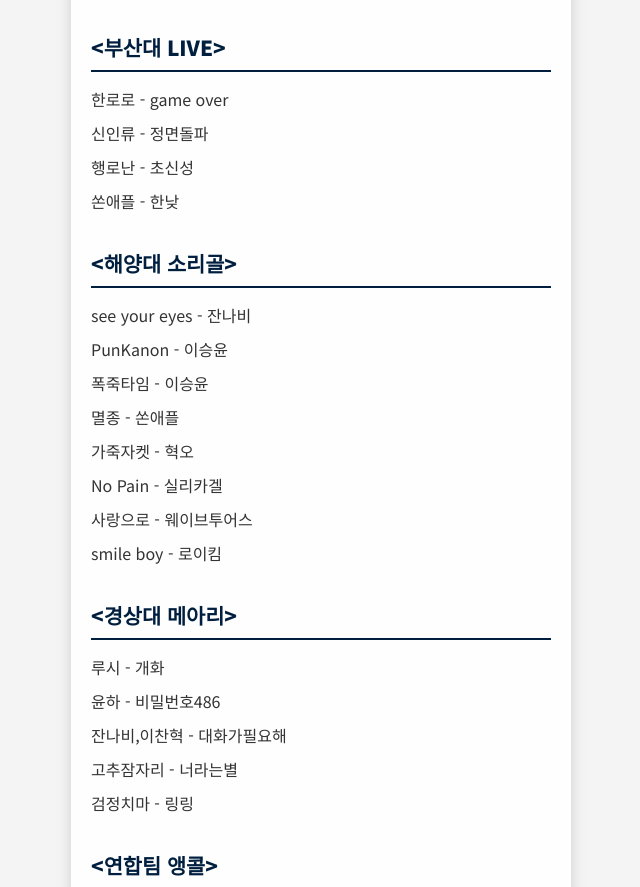
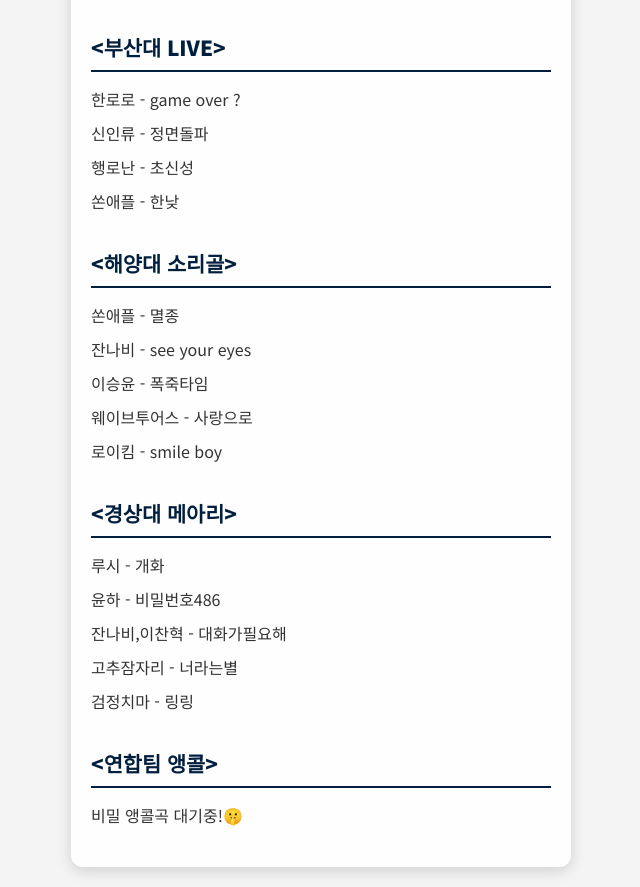
Before and after one commit to jiminingya/band-setlist2, a plain HTML site: page index.html in a window 1280 px wide. Shown: the part 934-1821 px from the top of the page, without its empty margins (319-959 px from the left). Drawn offline with Linux system fonts and the light colour scheme.

Commit message:
Update index.html

```diff
--- a/index.html
+++ b/index.html
@@ -236,7 +236,7 @@
 
         <h2>&lt;부산대 LIVE&gt;</h2>
         <ul>
-            <li>한로로 - game over</li>
+            <li>한로로 - game over ?</li>
             <li>신인류 - 정면돌파</li>
             <li>행로난 - 초신성</li>
             <li>쏜애플 - 한낮</li>
@@ -244,14 +244,11 @@
 
         <h2>&lt;해양대 소리골&gt;</h2>
         <ul>
-            <li>see your eyes - 잔나비</li>
-            <li>PunKanon - 이승윤</li>
-            <li>폭죽타임 - 이승윤</li>
-            <li>멸종 - 쏜애플</li>
-            <li>가죽자켓 - 혁오</li>
-            <li>No Pain - 실리카겔</li>
-            <li>사랑으로 - 웨이브투어스</li>
-            <li>smile boy - 로이킴</li>
+            <li>쏜애플 - 멸종</li>
+            <li>잔나비 - see your eyes</li>
+            <li>이승윤 - 폭죽타임</li>
+            <li>웨이브투어스 - 사랑으로</li>
+            <li>로이킴 - smile boy</li>
         </ul>
 
         <h2>&lt;경상대 메아리&gt;</h2>
```
